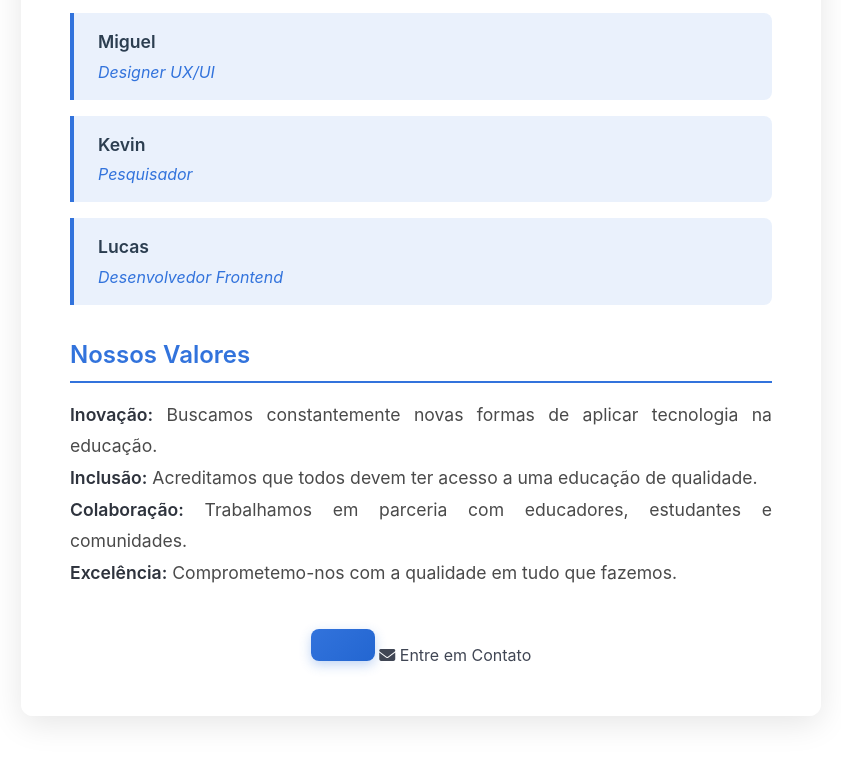
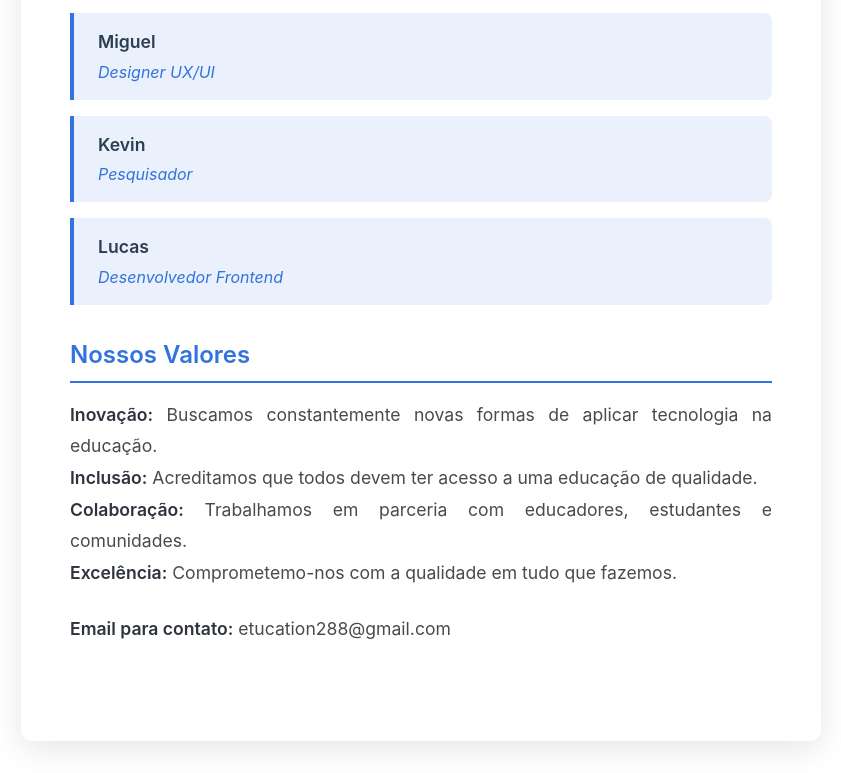
Before and after one commit to LucasLeal0619/Jogos-Educacionais, a plain HTML site: page FrontEnd/pages/quemSomos.html in a window 1280 px wide. Shown: the part 1173-1946 px from the top of the page, without its empty margins (219-1060 px from the left). Before the commit the page ends 1921 px from the top, so only its background shows below. Drawn offline with nearby package versions, Linux system fonts and the light colour scheme; a small style sheet from the web is missing.

Commit message:
Alteração do QuemSomos

```diff
--- a/FrontEnd/pages/quemSomos.html
+++ b/FrontEnd/pages/quemSomos.html
@@ -107,11 +107,9 @@
                 <strong>Excelência:</strong> Comprometemo-nos com a qualidade em tudo que fazemos.
             </p>
 
-            <div style="text-align: center;">
-                <a href="mailto:etucation288@gmail.com" class="contact-button"></a>
-                    <i class="fas fa-envelope"></i> Entre em Contato
-
-                </a>
+           <div style="text-align: center;">
+                <p class="content-text"><strong>Email para contato:</strong> etucation288@gmail.com</p>
+             </div>
             </div>
         </div>
     </main>
```
